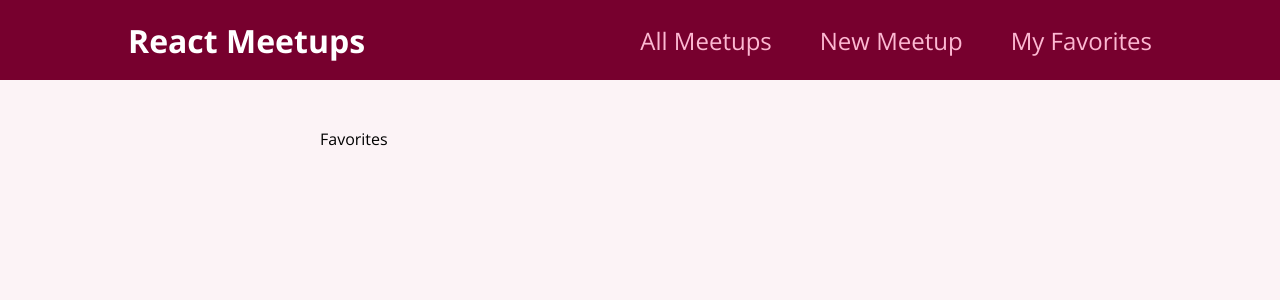
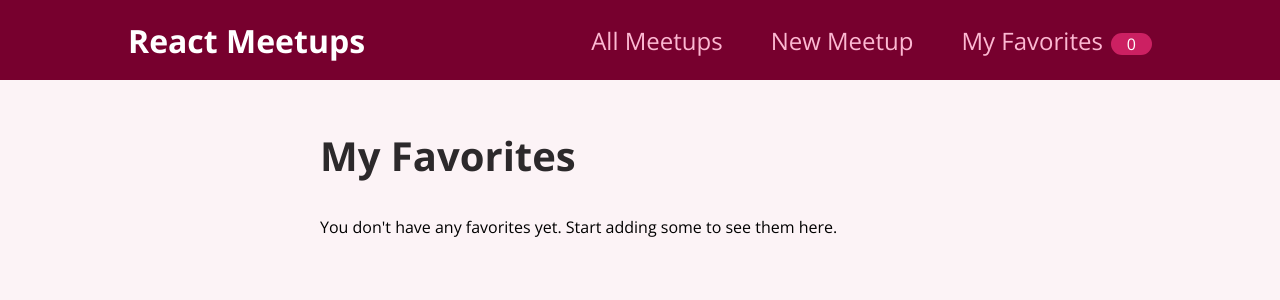
Before and after one commit to maryam-zafarr/Meetups, a React (Create React App) app: page /favorites in a window 1280 px wide. Shown: the top 300 px of the page. Built offline with nearby package versions, Linux system fonts and the light colour scheme.

Commit message:
Added favorite meetups functionality

```diff
--- a/src/components/layout/MainNavigation.jsx
+++ b/src/components/layout/MainNavigation.jsx
@@ -1,7 +1,12 @@
 import classes from "./MainNavigation.module.css";
 import { NavLink } from "react-router-dom";
+import { useContext } from "react";
+import FavoritesContext from "../../store/favorites-context";
 
 const MainNavigation = () => {
+  const favoritesCtx = useContext(FavoritesContext);
+  const favoritesCount = favoritesCtx.totalFavorites;
+
   return (
     <header className={classes.header}>
       <div className={classes.logo}>React Meetups</div>
@@ -15,6 +20,7 @@ const MainNavigation = () => {
           </li>
           <li>
             <NavLink to="/favorites">My Favorites</NavLink>
+            <span className={classes.badge}>{favoritesCount}</span>
           </li>
         </ul>
       </nav>
--- a/src/components/meetups/MeetupItem.jsx
+++ b/src/components/meetups/MeetupItem.jsx
@@ -1,7 +1,26 @@
 import classes from "./MeetupItem.module.css";
 import Card from "../ui/Card";
+import { useContext } from "react";
+import FavoritesContext from "../../store/favorites-context";
 
 const MeetupItem = (props) => {
+  const favoritesCtx = useContext(FavoritesContext);
+  const isFavorite = favoritesCtx.isFavorite(props.id);
+
+  const togglefavoriteHandler = () => {
+    if (isFavorite) {
+      favoritesCtx.removeFavorite(props.id);
+    } else {
+      favoritesCtx.addFavorite({
+        id: props.id,
+        title: props.title,
+        image: props.image,
+        address: props.address,
+        describe: props.description,
+      });
+    }
+  };
+
   return (
     <li>
       <Card>
@@ -14,7 +33,9 @@ const MeetupItem = (props) => {
           <p>{props.description}</p>
         </div>
         <div className={classes.actions}>
-          <button>To Favorites</button>
+          <button onClick={togglefavoriteHandler}>
+            {isFavorite ? "Remove from Favorites" : "Add to Favorites"}
+          </button>
         </div>
       </Card>
     </li>
--- a/src/components/meetups/MeetupList.jsx
+++ b/src/components/meetups/MeetupList.jsx
@@ -10,6 +10,7 @@ const MeetupList = (props) => {
             return (
               <MeetupItem
                 key={meetup.id}
+                id={meetup.id}
                 title={meetup.title}
                 image={meetup.image}
                 address={meetup.address}
--- a/src/index.js
+++ b/src/index.js
@@ -3,10 +3,13 @@ import ReactDOM from "react-dom/client";
 import "./index.css";
 import App from "./App";
 import { BrowserRouter } from "react-router-dom";
+import { FavoritesContextProvider } from "./store/favorites-context";
 
 const root = ReactDOM.createRoot(document.getElementById("root"));
 root.render(
-  <BrowserRouter>
-    <App />
-  </BrowserRouter>
+  <FavoritesContextProvider>
+    <BrowserRouter>
+      <App />
+    </BrowserRouter>
+  </FavoritesContextProvider>
 );
--- a/src/pages/Favorites.jsx
+++ b/src/pages/Favorites.jsx
@@ -1,7 +1,28 @@
-import React from "react";
+import React, { useContext } from "react";
+import MeetupList from "../components/meetups/MeetupList";
+import FavoritesContext from "../store/favorites-context";
 
 const Favorites = () => {
-  return <div>Favorites</div>;
+  const favoritesCtx = useContext(FavoritesContext);
+
+  let content;
+
+  if (favoritesCtx.totalFavorites === 0) {
+    content = (
+      <p>
+        You don't have any favorites yet. Start adding some to see them here.
+      </p>
+    );
+  } else {
+    content = <MeetupList meetups={favoritesCtx.favorites} />;
+  }
+
+  return (
+    <section>
+      <h1>My Favorites</h1>
+      {content}
+    </section>
+  );
 };
 
 export default Favorites;
--- a/src/store/favorites-context.jsx
+++ b/src/store/favorites-context.jsx
@@ -22,7 +22,7 @@ export function FavoritesContextProvider(props) {
   };
 
   const isFavoriteHandler = (meetupId) => {
-    userFavorites.some((meetup) => meetup.id === meetupId);
+    return userFavorites.some((meetup) => meetup.id === meetupId);
   };
 
   const context = {
```
